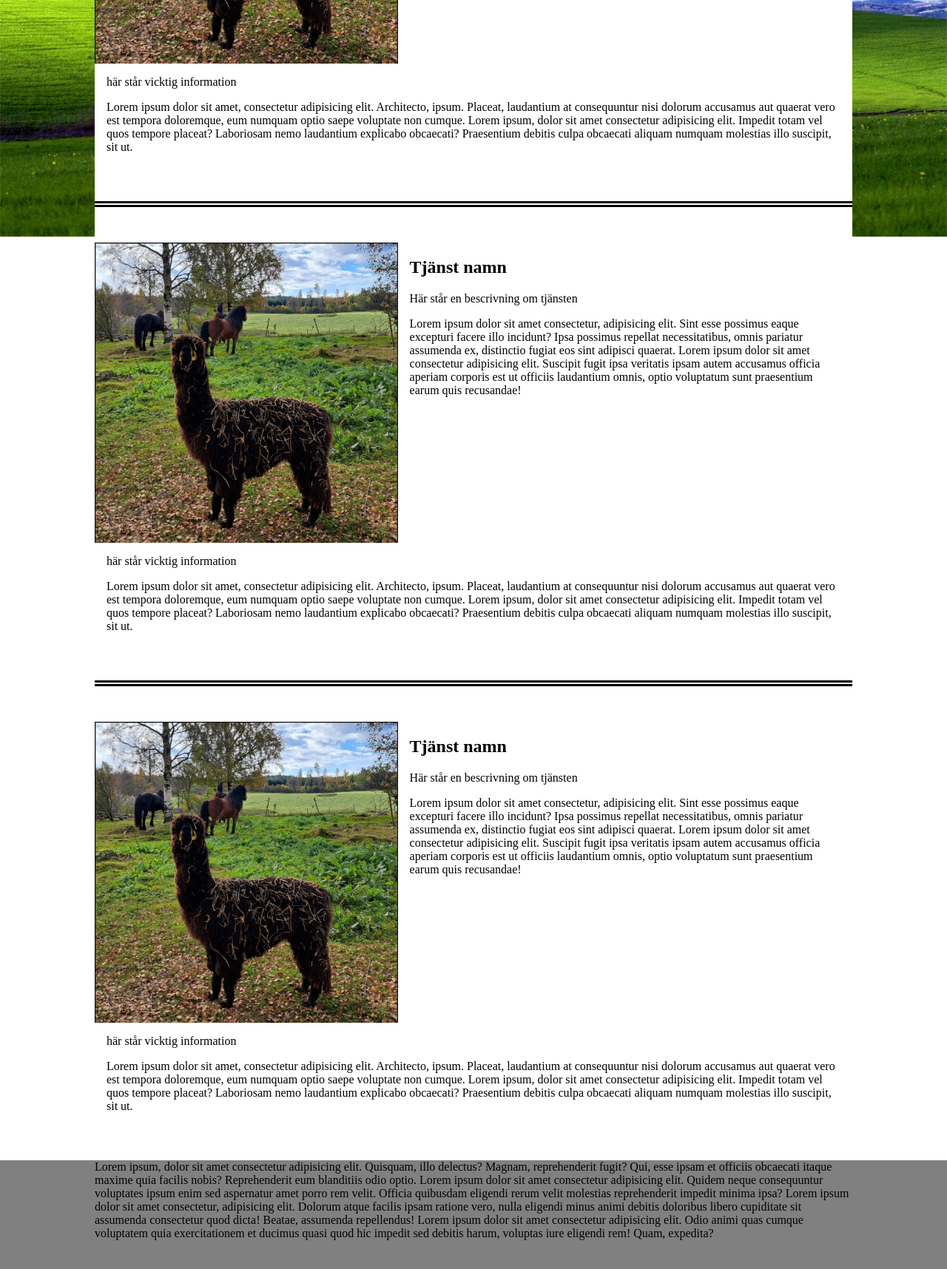
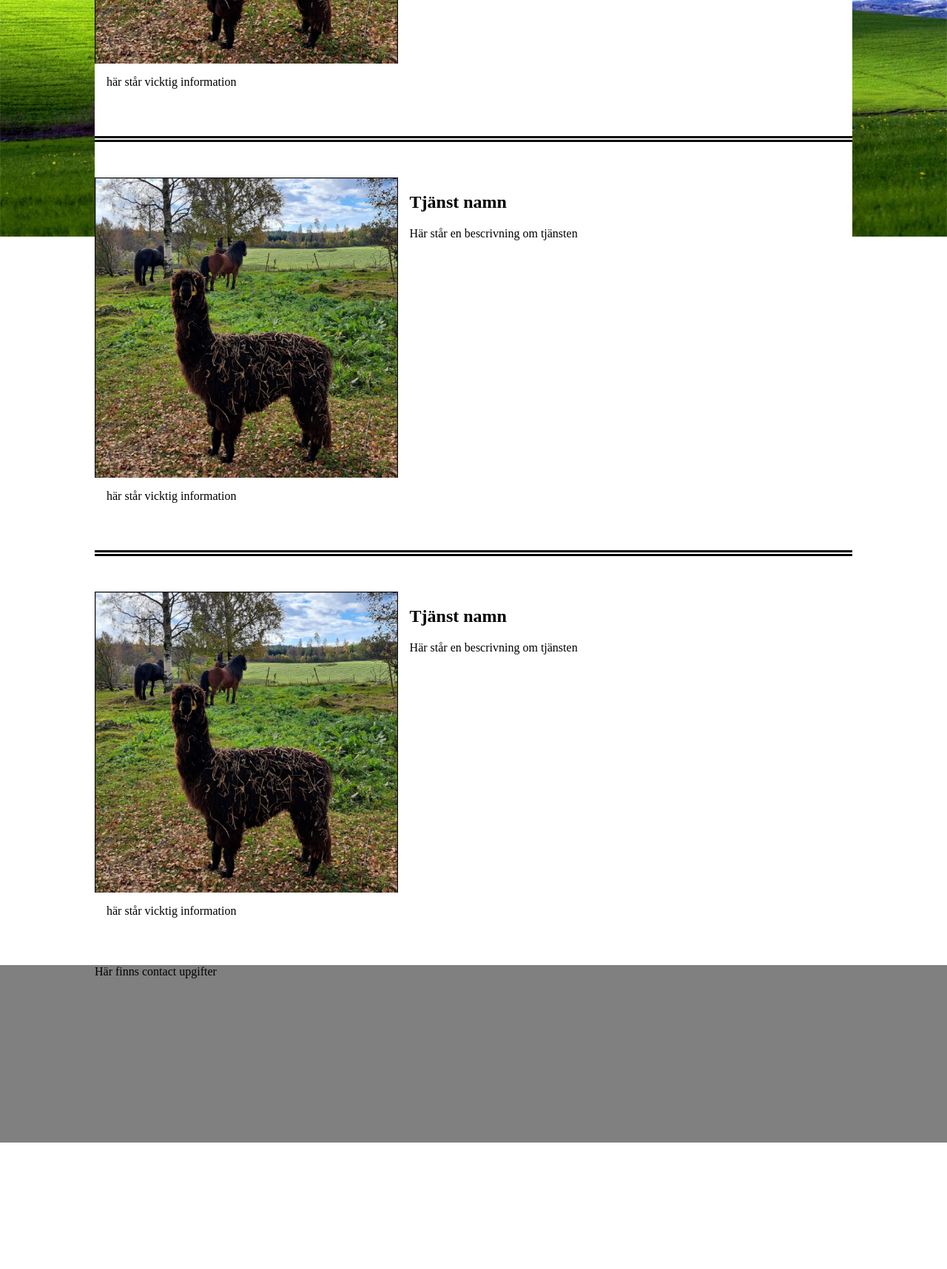
Before and after one commit to AHL02/VaraVilaVaxa, a plain HTML site: page tjanster.html in a window 1280 px wide. Shown: the part 480-2196 px from the top of the page at 74% size. After the commit the page ends 2025 px from the top, so only its background shows below. Drawn offline with Linux system fonts and the light colour scheme.

Commit message:
removed lorme

```diff
--- a/medarbetare.css
+++ b/medarbetare.css
@@ -45,6 +45,9 @@
                 text-align: center;
                 font-size: xx-large;
             }
+            p{
+                font-size: small;
+            }
         }
     }
 }
--- a/tjanster.html
+++ b/tjanster.html
@@ -30,11 +30,9 @@
                     <div>
                         <h2>Tjänst namn</h2>
                         <p>Här står en bescrivning om tjänsten</p>
-                        <p>Lorem ipsum dolor sit amet consectetur, adipisicing elit. Sint esse possimus eaque excepturi facere illo incidunt? Ipsa possimus repellat necessitatibus, omnis pariatur assumenda ex, distinctio fugiat eos sint adipisci quaerat. Lorem ipsum dolor sit amet consectetur adipisicing elit. Suscipit fugit ipsa veritatis ipsam autem accusamus officia aperiam corporis est ut officiis laudantium omnis, optio voluptatum sunt praesentium earum quis recusandae!</p>
                     </div>
                 </div>
                 <p>här står vicktig information</p>
-                <p>Lorem ipsum dolor sit amet, consectetur adipisicing elit. Architecto, ipsum. Placeat, laudantium at consequuntur nisi dolorum accusamus aut quaerat vero est tempora doloremque, eum numquam optio saepe voluptate non cumque. Lorem ipsum, dolor sit amet consectetur adipisicing elit. Impedit totam vel quos tempore placeat? Laboriosam nemo laudantium explicabo obcaecati? Praesentium debitis culpa obcaecati aliquam numquam molestias illo suscipit, sit ut.</p>
             </div>
             <div class="tjanstContainer">
                 <div class="order">
@@ -42,11 +40,9 @@
                     <div>
                         <h2>Tjänst namn</h2>
                         <p>Här står en bescrivning om tjänsten</p>
-                        <p>Lorem ipsum dolor sit amet consectetur, adipisicing elit. Sint esse possimus eaque excepturi facere illo incidunt? Ipsa possimus repellat necessitatibus, omnis pariatur assumenda ex, distinctio fugiat eos sint adipisci quaerat. Lorem ipsum dolor sit amet consectetur adipisicing elit. Suscipit fugit ipsa veritatis ipsam autem accusamus officia aperiam corporis est ut officiis laudantium omnis, optio voluptatum sunt praesentium earum quis recusandae!</p>
                     </div>
                 </div>
                 <p>här står vicktig information</p>
-                <p>Lorem ipsum dolor sit amet, consectetur adipisicing elit. Architecto, ipsum. Placeat, laudantium at consequuntur nisi dolorum accusamus aut quaerat vero est tempora doloremque, eum numquam optio saepe voluptate non cumque. Lorem ipsum, dolor sit amet consectetur adipisicing elit. Impedit totam vel quos tempore placeat? Laboriosam nemo laudantium explicabo obcaecati? Praesentium debitis culpa obcaecati aliquam numquam molestias illo suscipit, sit ut.</p>
             </div>
             <div class="tjanstContainerlast">
                 <div class="order">
@@ -54,17 +50,15 @@
                     <div>
                         <h2>Tjänst namn</h2>
                         <p>Här står en bescrivning om tjänsten</p>
-                        <p>Lorem ipsum dolor sit amet consectetur, adipisicing elit. Sint esse possimus eaque excepturi facere illo incidunt? Ipsa possimus repellat necessitatibus, omnis pariatur assumenda ex, distinctio fugiat eos sint adipisci quaerat. Lorem ipsum dolor sit amet consectetur adipisicing elit. Suscipit fugit ipsa veritatis ipsam autem accusamus officia aperiam corporis est ut officiis laudantium omnis, optio voluptatum sunt praesentium earum quis recusandae!</p>
                     </div>
                 </div>
                 <p>här står vicktig information</p>
-                <p>Lorem ipsum dolor sit amet, consectetur adipisicing elit. Architecto, ipsum. Placeat, laudantium at consequuntur nisi dolorum accusamus aut quaerat vero est tempora doloremque, eum numquam optio saepe voluptate non cumque. Lorem ipsum, dolor sit amet consectetur adipisicing elit. Impedit totam vel quos tempore placeat? Laboriosam nemo laudantium explicabo obcaecati? Praesentium debitis culpa obcaecati aliquam numquam molestias illo suscipit, sit ut.</p>
             </div>
         </div>
     </main>
 
     <footer>
-        <p>Lorem ipsum, dolor sit amet consectetur adipisicing elit. Quisquam, illo delectus? Magnam, reprehenderit fugit? Qui, esse ipsam et officiis obcaecati itaque maxime quia facilis nobis? Reprehenderit eum blanditiis odio optio. Lorem ipsum dolor sit amet consectetur adipisicing elit. Quidem neque consequuntur voluptates ipsum enim sed aspernatur amet porro rem velit. Officia quibusdam eligendi rerum velit molestias reprehenderit impedit minima ipsa? Lorem ipsum dolor sit amet consectetur, adipisicing elit. Dolorum atque facilis ipsam ratione vero, nulla eligendi minus animi debitis doloribus libero cupiditate sit assumenda consectetur quod dicta! Beatae, assumenda repellendus! Lorem ipsum dolor sit amet consectetur adipisicing elit. Odio animi quas cumque voluptatem quia exercitationem et ducimus quasi quod hic impedit sed debitis harum, voluptas iure eligendi rem! Quam, expedita?</p>
+        <p>Här finns contact upgifter</p>
     </footer>
 </body>
 </html>
```
Also changed, not shown: index.html (+1 -1 lines), medarbetare.html (+1 -2 lines).
